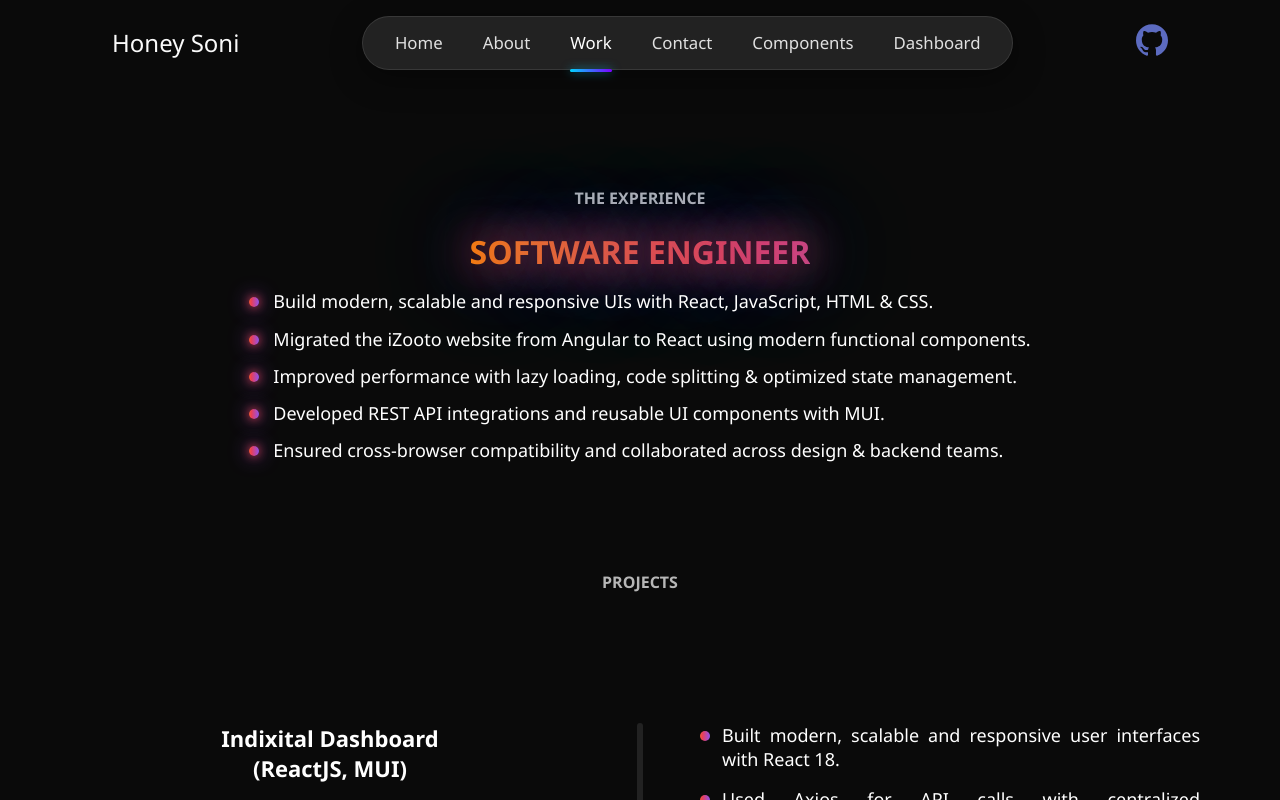
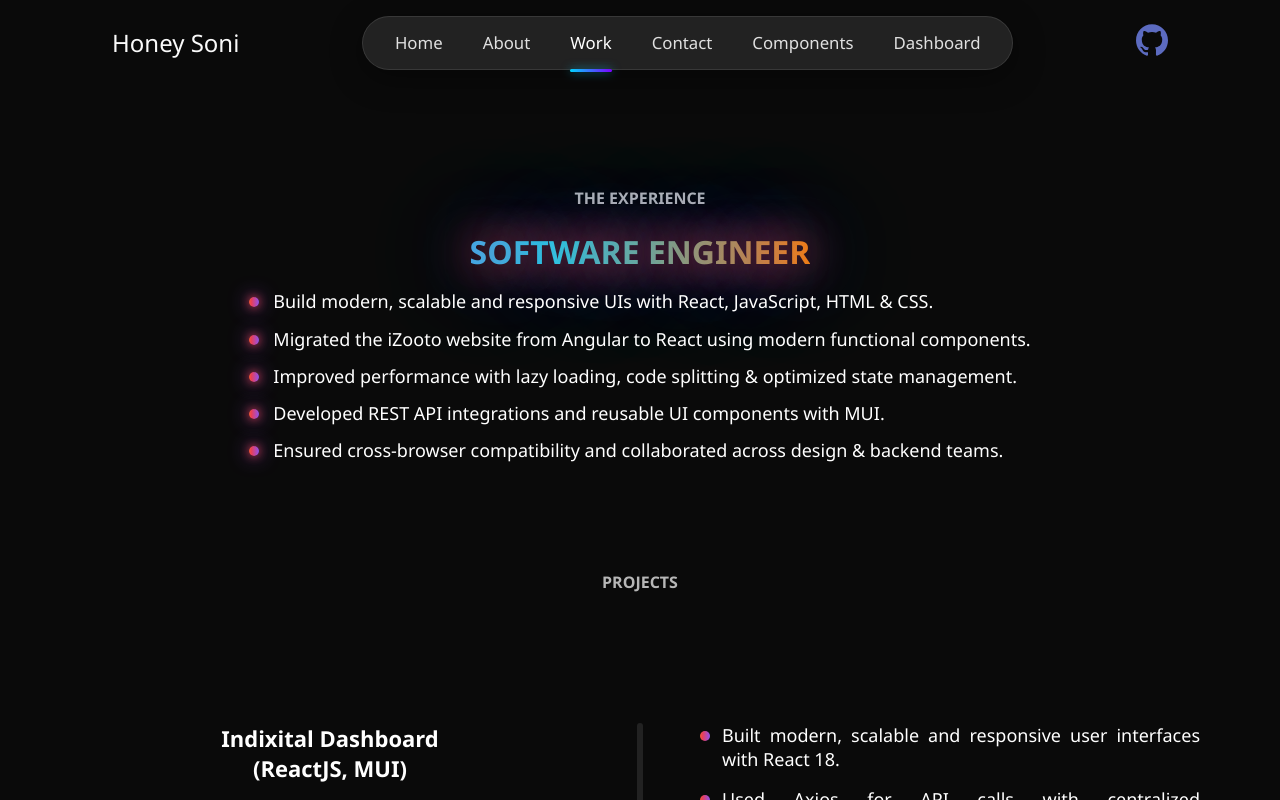
Before and after one commit to honeysoni116/Portfolio, an Angular app: page /work in a window 1280 px wide. Shown: the top 800 px of the page. Built offline with nearby package versions, Linux system fonts and the light colour scheme.

Commit message:
add gradient animation text

```diff
--- a/src/app/components/about/about.css
+++ b/src/app/components/about/about.css
@@ -46,15 +46,6 @@
   margin-bottom: 1rem;
 }
 
-.highlighted-title {
-  background: linear-gradient(90deg, #ff8a00, #e94057, #9d4edd, #00f2ff, #ff8a00);
-  background-size: 300% 300%;
-  color: transparent;
-  -webkit-background-clip: text;
-  background-clip: text;
-
-  text-shadow: 0 0 40px #e94057, 0 0 80px #9d4edd, 0 0 120px #00f2ff;
-}
 
 @keyframes gradient-shift {
   0% {
--- a/src/app/components/work/work.css
+++ b/src/app/components/work/work.css
@@ -16,11 +16,30 @@
 .exp-title {
   margin: 0;
   text-transform: uppercase;
+}
+
+@keyframes gradient-shift {
+  0% {
+    background-position: 0% 50%;
+  }
+
+  50% {
+    background-position: 100% 50%;
+  }
+  100% {
+    background-position: 0% 50%;
+  }
+}
+
+.highlighted-title {
   background: linear-gradient(90deg, #ff8a00, #e94057, #9d4edd, #00f2ff, #ff8a00);
   background-size: 300% 300%;
   color: transparent;
+  -webkit-background-clip: text;
   background-clip: text;
   text-shadow: 0 0 40px #e94057, 0 0 80px #9d4edd, 0 0 120px #00f2ff;
+
+  animation: gradient-shift 10s ease infinite;
 }
 
 .exp-list {
--- a/src/app/components/work/work.html
+++ b/src/app/components/work/work.html
@@ -1,7 +1,7 @@
 <div class="exp-wrapper">
   <h4 class="exp-subtitle">the experience</h4>
 
-  <h1 class="exp-title">Software Engineer</h1>
+  <h1 class="exp-title highlighted-title">Software Engineer</h1>
 
   <ul class="exp-list">
     <li>Build modern, scalable and responsive UIs with React, JavaScript, HTML & CSS.</li>
```
Also changed, not shown: 1 other file (tests, documents, lock files or other folders).
